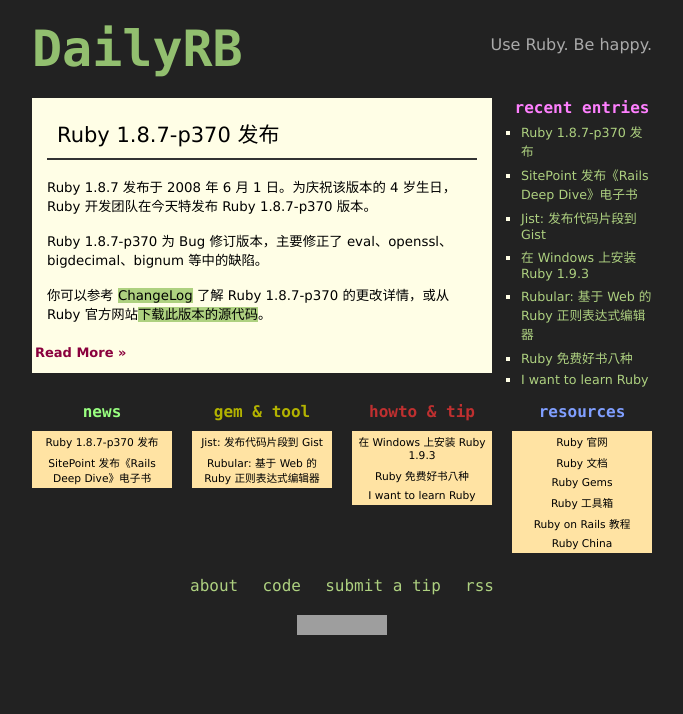
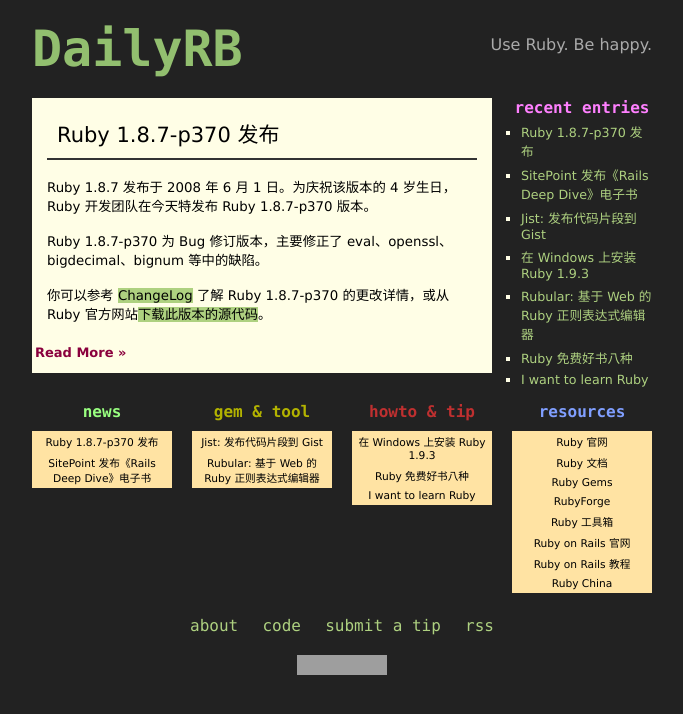
Before and after one commit to xuxiaodong/dailyrb, a Jekyll site: the page built from index.html, in a window 1280 px wide. Shown: the top 714 px of the page, without its empty margins (298-981 px from the left). Built offline with Jekyll 4.4.1, drawn with Linux system fonts in a browser that asks for light colours; Markdown is read by kramdown in place of the engine named in the settings; grey boxes are pictures that could not be loaded.

Commit message:
Add resource link

```diff
--- a/_layouts/default.html
+++ b/_layouts/default.html
@@ -46,7 +46,9 @@
         <a href="http://www.ruby-lang.org">Ruby 官网</a>
         <a href="http://www.ruby-doc.org">Ruby 文档</a>
         <a href="http://rubygems.org">Ruby Gems</a>
+        <a href="http://rubyforge.org">RubyForge</a>
         <a href="http://www.ruby-toolbox.com">Ruby 工具箱</a>
+        <a href="http://rubyonrails.org">Ruby on Rails 官网</a>
         <a href="http://ruby.railstutorial.org/book/ruby-on-rails-tutorial">Ruby on Rails 教程</a>
         <a href="http://ruby-china.org">Ruby China</a>
     </div>
```
Lines whose indentation alone changed are shown as unchanged.
